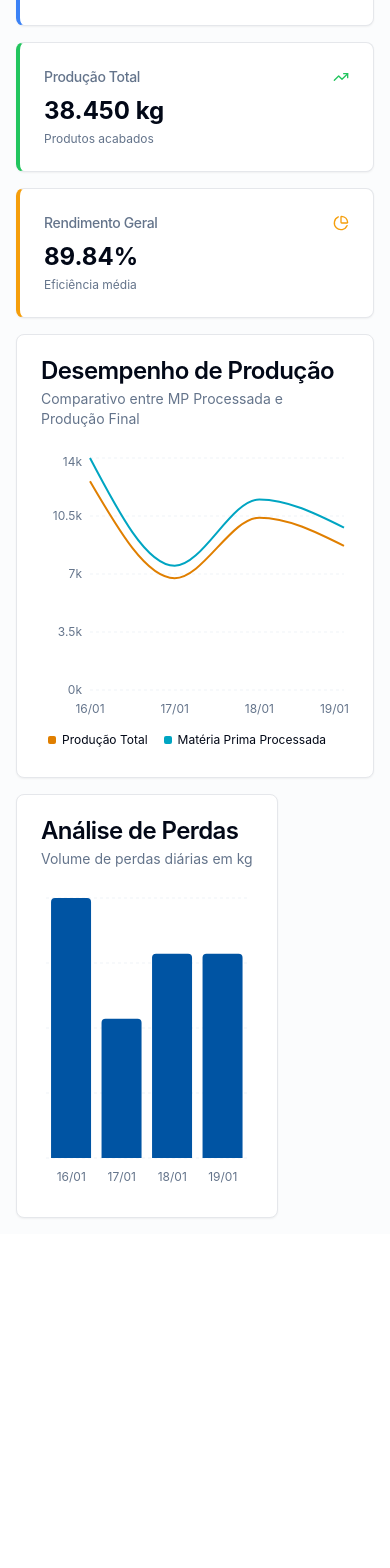
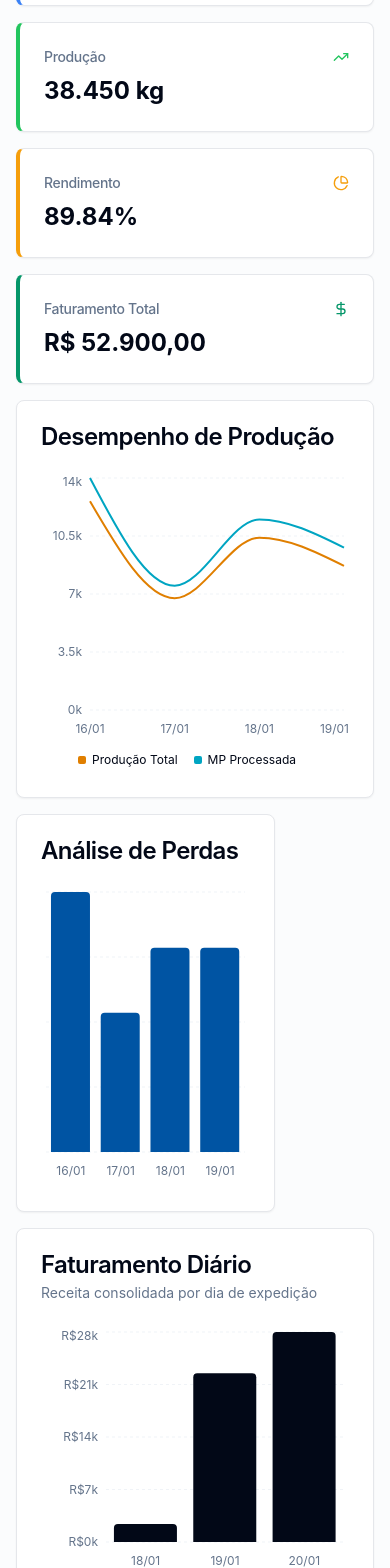
Before and after one commit to rodrigoengenheiro148/sistema-de-produ--o-industrial-s8cq8af0z, a React (Vite) app: page / in a window 390 px wide. Shown: the part 360-1928 px from the top of the page. Before the commit the page ends 1594 px from the top, so only its background shows below. Built offline with nearby package versions, Linux system fonts and the light colour scheme.

Commit message:
feat: Add daily revenue tracking to dashboard

```diff
--- a/src/context/DataContext.tsx
+++ b/src/context/DataContext.tsx
@@ -1,4 +1,4 @@
-import React, { createContext, useContext, useState, useEffect } from 'react'
+import React, { createContext, useContext, useState } from 'react'
 import {
   RawMaterialEntry,
   ProductionEntry,
@@ -103,6 +103,7 @@ const MOCK_SHIPPING: ShippingEntry[] = [
     client: 'Sabão & Cia',
     product: 'Sebo',
     quantity: 5000,
+    unitPrice: 4.5,
     docRef: 'NF-1001',
   },
   {
@@ -111,7 +112,17 @@ const MOCK_SHIPPING: ShippingEntry[] = [
     client: 'Rações Pet',
     product: 'FCO',
     quantity: 10000,
+    unitPrice: 2.8,
     docRef: 'NF-1002',
+  },
+  {
+    id: '3',
+    date: subDays(new Date(), 3),
+    client: 'NutriAnimais',
+    product: 'Farinheta',
+    quantity: 2000,
+    unitPrice: 1.2,
+    docRef: 'NF-1003',
   },
 ]
 
--- a/src/lib/types.ts
+++ b/src/lib/types.ts
@@ -24,6 +24,7 @@ export interface ShippingEntry {
   client: string
   product: 'Sebo' | 'FCO' | 'Farinheta' | 'Matéria-Prima'
   quantity: number
+  unitPrice: number
   docRef: string
 }
 
--- a/src/pages/Index.tsx
+++ b/src/pages/Index.tsx
@@ -40,31 +40,32 @@ import {
   Droplets,
   Bone,
   Wheat,
+  DollarSign,
 } from 'lucide-react'
 import { cn } from '@/lib/utils'
 import { Tabs, TabsContent, TabsList, TabsTrigger } from '@/components/ui/tabs'
 
 export default function Dashboard() {
-  const { rawMaterials, production, dateRange, setDateRange } = useData()
+  const { rawMaterials, production, shipping, dateRange, setDateRange } =
+    useData()
 
   // Filter data based on date range
-  const filteredProduction = production
-    .filter((p) => {
-      if (!dateRange.from || !dateRange.to) return true
-      return isWithinInterval(p.date, {
-        start: dateRange.from,
-        end: dateRange.to,
-      })
-    })
-    .sort((a, b) => a.date.getTime() - b.date.getTime())
-
-  const filteredRawMaterials = rawMaterials.filter((r) => {
+  const filterByDate = (date: Date) => {
     if (!dateRange.from || !dateRange.to) return true
-    return isWithinInterval(r.date, {
+    return isWithinInterval(date, {
       start: dateRange.from,
       end: dateRange.to,
     })
-  })
+  }
+
+  const filteredProduction = production
+    .filter((p) => filterByDate(p.date))
+    .sort((a, b) => a.date.getTime() - b.date.getTime())
+
+  const filteredRawMaterials = rawMaterials.filter((r) => filterByDate(r.date))
+  const filteredShipping = shipping
+    .filter((s) => filterByDate(s.date))
+    .sort((a, b) => a.date.getTime() - b.date.getTime())
 
   // KPIs General
   const totalEntradaMP = filteredRawMaterials.reduce(
@@ -82,6 +83,11 @@ export default function Dashboard() {
   )
   const rendimentoGeral =
     totalMPUsada > 0 ? (totalProducao / totalMPUsada) * 100 : 0
+
+  const totalRevenue = filteredShipping.reduce(
+    (acc, curr) => acc + curr.quantity * curr.unitPrice,
+    0,
+  )
 
   // Individual Yields Totals
   const totalSebo = filteredProduction.reduce(
@@ -114,6 +120,23 @@ export default function Dashboard() {
     perdas: p.losses,
   }))
 
+  // Chart Data Preparation - Revenue
+  // Aggregate revenue by date
+  const revenueMap = new Map<string, number>()
+  filteredShipping.forEach((s) => {
+    const key = format(s.date, 'dd/MM')
+    revenueMap.set(key, (revenueMap.get(key) || 0) + s.quantity * s.unitPrice)
+  })
+  const revenueChartData = Array.from(revenueMap.entries())
+    .map(([date, value]) => ({ date, revenue: value }))
+    // Sort by date string is tricky for dd/MM, but assuming order from shipping filter
+    .sort((a, b) => {
+      // Basic approximation for sorting chart display
+      const [da, ma] = a.date.split('/').map(Number)
+      const [db, mb] = b.date.split('/').map(Number)
+      return ma - mb || da - db
+    })
+
   // Chart Data Preparation - Yields
   const yieldChartData = filteredProduction.map((p) => ({
     date: format(p.date, 'dd/MM'),
@@ -123,33 +146,16 @@ export default function Dashboard() {
   }))
 
   const chartConfig = {
-    producao: {
-      label: 'Produção Total',
-      color: 'hsl(var(--chart-1))',
-    },
-    mp: {
-      label: 'Matéria Prima Processada',
-      color: 'hsl(var(--chart-2))',
-    },
-    perdas: {
-      label: 'Perdas',
-      color: 'hsl(var(--chart-3))',
-    },
+    producao: { label: 'Produção Total', color: 'hsl(var(--chart-1))' },
+    mp: { label: 'MP Processada', color: 'hsl(var(--chart-2))' },
+    perdas: { label: 'Perdas', color: 'hsl(var(--chart-3))' },
+    revenue: { label: 'Faturamento', color: 'hsl(var(--primary))' },
   }
 
   const yieldChartConfig = {
-    sebo: {
-      label: 'Sebo',
-      color: 'hsl(var(--chart-1))',
-    },
-    fco: {
-      label: 'FCO',
-      color: 'hsl(var(--chart-2))',
-    },
-    farinheta: {
-      label: 'Farinheta',
-      color: 'hsl(var(--chart-3))',
-    },
+    sebo: { label: 'Sebo', color: 'hsl(var(--chart-1))' },
+    fco: { label: 'FCO', color: 'hsl(var(--chart-2))' },
+    farinheta: { label: 'Farinheta', color: 'hsl(var(--chart-3))' },
   }
 
   return (
@@ -204,11 +210,11 @@ export default function Dashboard() {
           <TabsTrigger value="yields">Rendimentos Individuais</TabsTrigger>
         </TabsList>
         <TabsContent value="overview" className="space-y-4">
-          <div className="grid gap-4 md:grid-cols-3">
+          <div className="grid gap-4 md:grid-cols-2 lg:grid-cols-4">
             <Card className="border-l-4 border-l-blue-500 shadow-sm">
               <CardHeader className="flex flex-row items-center justify-between space-y-0 pb-2">
                 <CardTitle className="text-sm font-medium text-muted-foreground">
-                  Entrada MP Total
+                  Entrada MP
                 </CardTitle>
                 <Factory className="h-4 w-4 text-blue-500" />
               </CardHeader>
@@ -216,15 +222,12 @@ export default function Dashboard() {
                 <div className="text-2xl font-bold">
                   {totalEntradaMP.toLocaleString('pt-BR')} kg
                 </div>
-                <p className="text-xs text-muted-foreground mt-1">
-                  No período selecionado
-                </p>
               </CardContent>
             </Card>
             <Card className="border-l-4 border-l-green-500 shadow-sm">
               <CardHeader className="flex flex-row items-center justify-between space-y-0 pb-2">
                 <CardTitle className="text-sm font-medium text-muted-foreground">
-                  Produção Total
+                  Produção
                 </CardTitle>
                 <TrendingUp className="h-4 w-4 text-green-500" />
               </CardHeader>
@@ -232,15 +235,12 @@ export default function Dashboard() {
                 <div className="text-2xl font-bold">
                   {totalProducao.toLocaleString('pt-BR')} kg
                 </div>
-                <p className="text-xs text-muted-foreground mt-1">
-                  Produtos acabados
-                </p>
               </CardContent>
             </Card>
             <Card className="border-l-4 border-l-amber-500 shadow-sm">
               <CardHeader className="flex flex-row items-center justify-between space-y-0 pb-2">
                 <CardTitle className="text-sm font-medium text-muted-foreground">
-                  Rendimento Geral
+                  Rendimento
                 </CardTitle>
                 <PieChart className="h-4 w-4 text-amber-500" />
               </CardHeader>
@@ -248,9 +248,22 @@ export default function Dashboard() {
                 <div className="text-2xl font-bold">
                   {rendimentoGeral.toFixed(2)}%
                 </div>
-                <p className="text-xs text-muted-foreground mt-1">
-                  Eficiência média
-                </p>
+              </CardContent>
+            </Card>
+            <Card className="border-l-4 border-l-emerald-600 shadow-sm">
+              <CardHeader className="flex flex-row items-center justify-between space-y-0 pb-2">
+                <CardTitle className="text-sm font-medium text-muted-foreground">
+                  Faturamento Total
+                </CardTitle>
+                <DollarSign className="h-4 w-4 text-emerald-600" />
+              </CardHeader>
+              <CardContent>
+                <div className="text-2xl font-bold">
+                  {new Intl.NumberFormat('pt-BR', {
+                    style: 'currency',
+                    currency: 'BRL',
+                  }).format(totalRevenue)}
+                </div>
               </CardContent>
             </Card>
           </div>
@@ -259,9 +272,6 @@ export default function Dashboard() {
             <Card className="col-span-4 shadow-sm">
               <CardHeader>
                 <CardTitle>Desempenho de Produção</CardTitle>
-                <CardDescription>
-                  Comparativo entre MP Processada e Produção Final
-                </CardDescription>
               </CardHeader>
               <CardContent className="pl-2">
                 <ChartContainer
@@ -304,9 +314,6 @@ export default function Dashboard() {
             <Card className="col-span-3 shadow-sm">
               <CardHeader>
                 <CardTitle>Análise de Perdas</CardTitle>
-                <CardDescription>
-                  Volume de perdas diárias em kg
-                </CardDescription>
               </CardHeader>
               <CardContent>
                 <ChartContainer
@@ -332,6 +339,50 @@ export default function Dashboard() {
               </CardContent>
             </Card>
           </div>
+
+          <Card className="shadow-sm">
+            <CardHeader>
+              <CardTitle>Faturamento Diário</CardTitle>
+              <CardDescription>
+                Receita consolidada por dia de expedição
+              </CardDescription>
+            </CardHeader>
+            <CardContent>
+              <ChartContainer config={chartConfig} className="h-[250px] w-full">
+                <BarChart data={revenueChartData}>
+                  <CartesianGrid vertical={false} strokeDasharray="3 3" />
+                  <XAxis
+                    dataKey="date"
+                    tickLine={false}
+                    axisLine={false}
+                    tickMargin={8}
+                  />
+                  <YAxis
+                    tickLine={false}
+                    axisLine={false}
+                    tickFormatter={(value) => `R$${value / 1000}k`}
+                  />
+                  <ChartTooltip
+                    content={
+                      <ChartTooltipContent
+                        formatter={(value) =>
+                          new Intl.NumberFormat('pt-BR', {
+                            style: 'currency',
+                            currency: 'BRL',
+                          }).format(Number(value))
+                        }
+                      />
+                    }
+                  />
+                  <Bar
+                    dataKey="revenue"
+                    fill="var(--color-revenue)"
+                    radius={[4, 4, 0, 0]}
+                  />
+                </BarChart>
+              </ChartContainer>
+            </CardContent>
+          </Card>
         </TabsContent>
         <TabsContent value="yields" className="space-y-4">
           <div className="grid gap-4 md:grid-cols-3">
@@ -349,9 +400,6 @@ export default function Dashboard() {
                 <div className="text-2xl font-bold">
                   {yieldSebo.toFixed(2)}%
                 </div>
-                <p className="text-xs text-muted-foreground mt-1">
-                  Eficiência Sebo
-                </p>
               </CardContent>
             </Card>
             <Card className="shadow-sm">
@@ -366,9 +414,6 @@ export default function Dashboard() {
               </CardHeader>
               <CardContent>
                 <div className="text-2xl font-bold">{yieldFCO.toFixed(2)}%</div>
-                <p className="text-xs text-muted-foreground mt-1">
-                  Eficiência FCO
-                </p>
               </CardContent>
             </Card>
             <Card className="shadow-sm">
@@ -385,18 +430,12 @@ export default function Dashboard() {
                 <div className="text-2xl font-bold">
                   {yieldFarinheta.toFixed(2)}%
                 </div>
-                <p className="text-xs text-muted-foreground mt-1">
-                  Eficiência Farinheta
-                </p>
               </CardContent>
             </Card>
           </div>
           <Card className="shadow-sm">
             <CardHeader>
-              <CardTitle>Histórico de Rendimentos Individuais</CardTitle>
-              <CardDescription>
-                Acompanhamento da eficiência por produto (%)
-              </CardDescription>
+              <CardTitle>Histórico de Rendimentos</CardTitle>
             </CardHeader>
             <CardContent>
               <ChartContainer
```
Also changed, not shown: src/pages/Shipping.tsx (+47 -11 lines), 7 other files (tests, documents, lock files or other folders).
